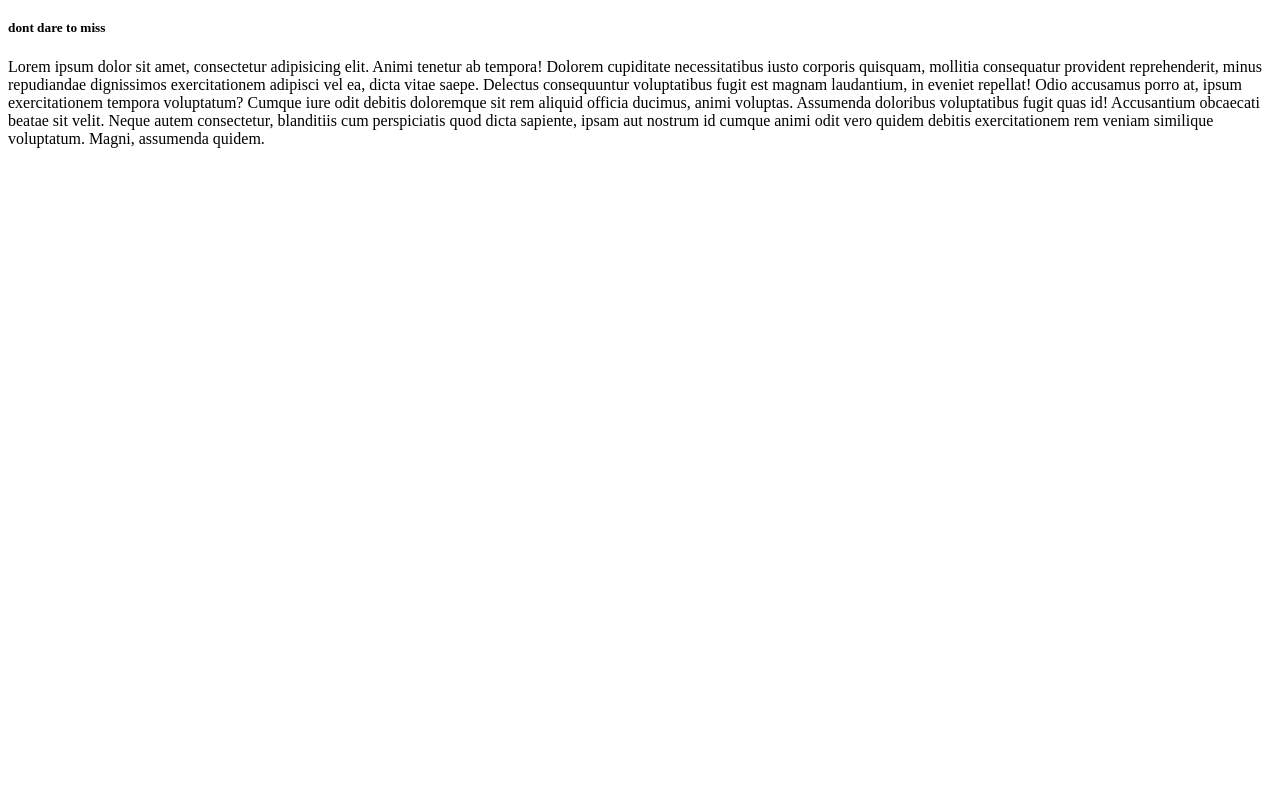
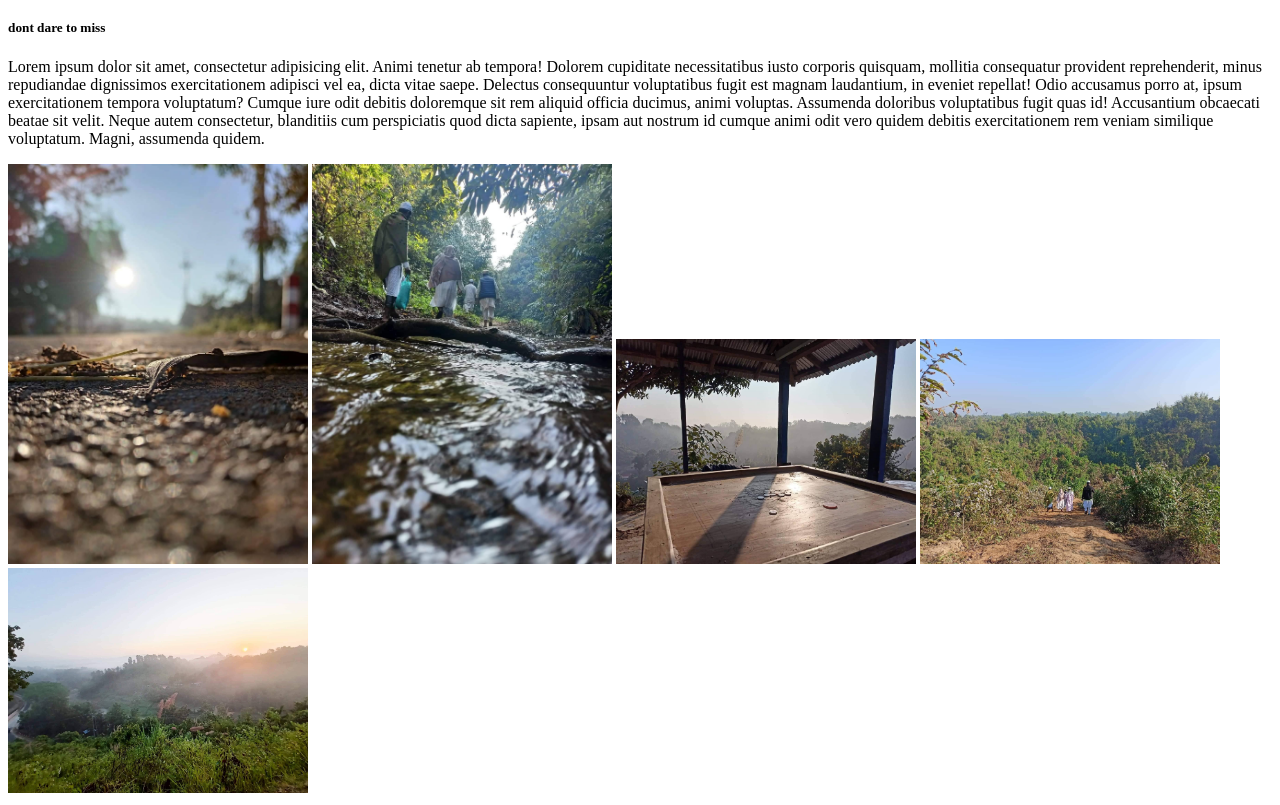
Before and after one commit to SiddiK-0001/Good-restaurent, a plain HTML site: page index.html in a window 1280 px wide. Shown: the part 61-866 px from the top of the page. Before the commit the page ends 800 px from the top, so only its background shows below. Drawn offline with Linux system fonts and the light colour scheme.

Commit message:
added pictures

```diff
--- a/index.html
+++ b/index.html
@@ -5,21 +5,17 @@
     <meta name="viewport" content="width=device-width, initial-scale=1.0">
     <title>Wow ki shundor restaurent</title>
 </head>
+<link rel="stylesheet" href="styles/styles.css">
 <body>
     <h1>Taste the tasty </h1>
 <h5>dont dare to miss</h5>
 
 <p>Lorem ipsum dolor sit amet, consectetur adipisicing elit. Animi tenetur ab tempora! Dolorem cupiditate necessitatibus iusto corporis quisquam, mollitia consequatur provident reprehenderit, minus repudiandae dignissimos exercitationem adipisci vel ea, dicta vitae saepe. Delectus consequuntur voluptatibus fugit est magnam laudantium, in eveniet repellat! Odio accusamus porro at, ipsum exercitationem tempora voluptatum? Cumque iure odit debitis doloremque sit rem aliquid officia ducimus, animi voluptas. Assumenda doloribus voluptatibus fugit quas id! Accusantium obcaecati beatae sit velit. Neque autem consectetur, blanditiis cum perspiciatis quod dicta sapiente, ipsam aut nostrum id cumque animi odit vero quidem debitis exercitationem rem veniam similique voluptatum. Magni, assumenda quidem.</p>
-
-<img src="../good restaurent/images/wow (1).jpg" alt="">
-<!-- <img src="../good restaurent/images/wow (2).jpg" alt="">
-<img src="../good restaurent/images/wow (3).jpg" alt="">
-<img src="../good restaurent/images/wow (4).jpg" alt="">
-<img src="../good restaurent/images/wow (5).jpg" alt="">
-
-
- -->
-<img src="../good restaurent/images/wow (6).jpg" alt="">
+<img class="chobi" src="./images/wow (1).jpg" alt="">
+<img class="chobi" src="./images/wow (2).jpg" alt="">
+<img class="chobi" src="./images/wow (3).jpg" alt="">
+<img class="chobi" src="./images/wow (4).jpg" alt="">
+<img class="chobi" src="./images/wow (6).jpg" alt="">
 </body>
 
 </html>
--- /dev/null
+++ b/styles/styles.css
@@ -0,0 +1 @@
+.chobi{width: 300px;height:auto;}
```
